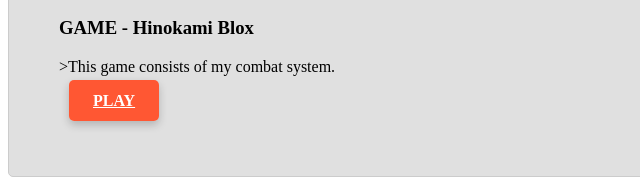
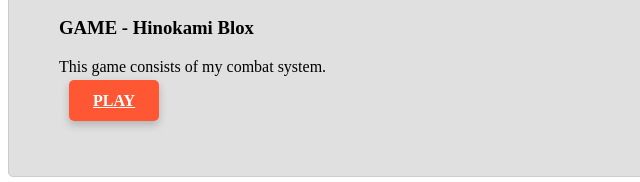
Before and after one commit to AngelicDevil69/Progress, a plain HTML site: page index.html in a window 1280 px wide. Shown: the part 1087-1269 px from the top of the page, 0-640 px from the left. Drawn offline with Linux system fonts and the light colour scheme.

Commit message:
Update index.html

```diff
--- a/index.html
+++ b/index.html
@@ -67,7 +67,7 @@
 <section id="game-section">
   <h2>OUR GAMES</h2>
   <h3>GAME - Hinokami Blox</h3>
-  <p>>This game consists of my combat system.</p>
+  <p>This game consists of my combat system.</p>
   <p><a href="https://www.roblox.com/games/18629313056/Hinokami-Blox" class="badass-button" target="_blank">Play </a></p>
 </section>
 </body>
```
